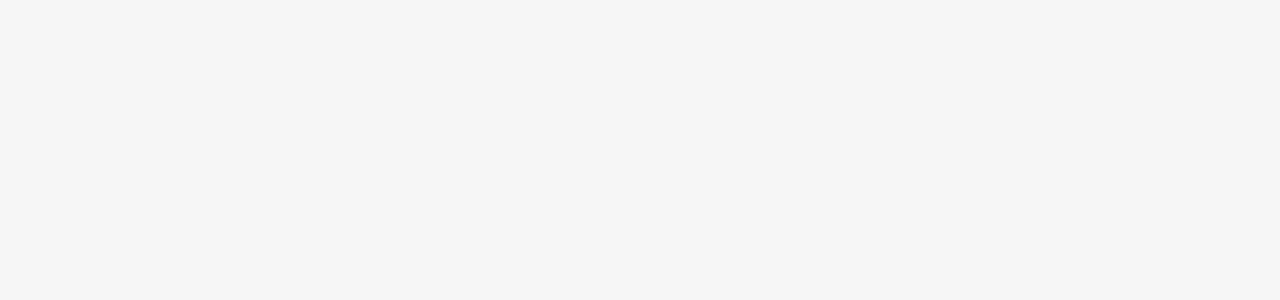
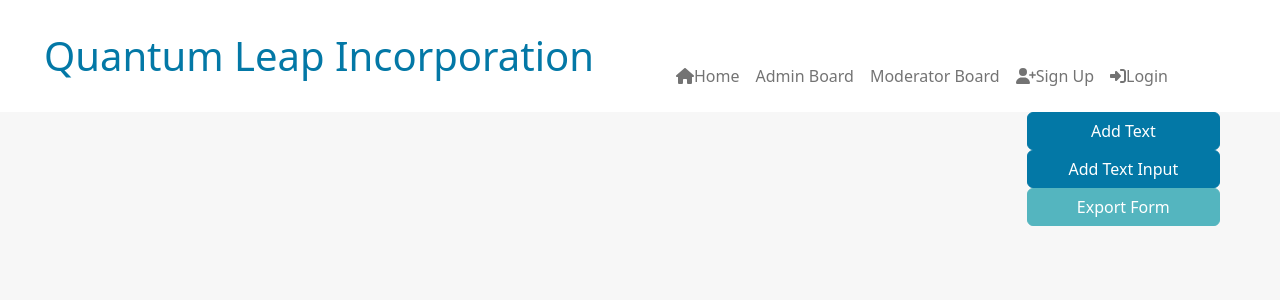
Before and after one commit to TeoSean00/Vendor_Form_Management_System_Frontend, a Vue app: page /formbuilder in a window 1280 px wide. Before the commit this address had no page. Shown: the top 300 px of the page. Built offline with nearby package versions, Linux system fonts and the light colour scheme; no server answers.

Commit message:
Attempt 1 at creating form

```diff
--- /dev/null
+++ b/src/components/FormComponent.vue
@@ -0,0 +1,20 @@
+<template>
+    <div v-if="type=='text'">
+        <input type="text" placeholder="Key in title"/>
+        <span>Input field here</span>
+    </div>
+
+</template>
+
+<script>
+    export default {
+        props: ["type"],
+        setup(props) {
+            console.log(props.title);
+            return {props, exportMe};
+        },
+    };
+    function exportMe(){
+        return "Fuck yuo";
+    }
+</script>
--- a/src/router/index.js
+++ b/src/router/index.js
@@ -1,7 +1,8 @@
 import { createRouter, createWebHistory } from "vue-router";
 import Login from "../views/Login.vue";
-import Home from "../views/Home.vue"
-import Register from "../views/Register.vue"
+import Home from "../views/Home.vue";
+import Register from "../views/Register.vue";
+import FormBuilder from "../views/FormBuilder.vue";
 
 
 const router = createRouter({
@@ -47,6 +48,11 @@ const router = createRouter({
       name: "user",
       component: () => import("../views/BoardUser.vue"),
     },
+    {
+      path: "/formbuilder",
+      name: "formbuilder",
+      component: FormBuilder,
+    },
     // {
     //   path: "/about",
     //   name: "about",
--- /dev/null
+++ b/src/views/FormBuilder.vue
@@ -0,0 +1,72 @@
+<template>
+    <Navbar/>
+    <div class="row mx-5">
+        <div class="col-10">
+            <div v-for="item in formItems" ref="formComponents">
+                <FormComponent :type="item" />
+            </div>
+        </div>
+
+        <div class="col-2">
+            <div class="row">
+                <button @click="addText" class="btn btn-main-blue">Add Text</button>
+                <button @click="addTextInput" class="btn btn-main-blue">Add Text Input</button>
+            </div>
+            <div class="row">
+                <button @click="test" class="btn btn-turqouise" >Export Form</button>
+            </div>
+        </div>
+
+    </div>
+
+</template>
+
+<script>
+import Navbar from "../components/Navbar.vue";
+import UserService from "../services/userService";
+import FormComponent from "../components/FormComponent.vue";
+import { ref } from "vue";
+
+export default {
+    components: {
+        Navbar,
+        FormComponent,
+    },
+    setup() {
+        var content = ref("");
+        UserService.getUserBoard().then(
+        (response) => {
+            content.value = response.data;
+        },
+        (error) => {
+            content.value =
+            (error.response && error.response.data) ||
+            error.message ||
+            error.toString();
+        }
+        );
+
+        const formItems = ref(["item1"]);
+        const formComponents = ref([null]);
+        return { content, formItems, addText, addTextInput, test, formComponents};
+    },
+};
+
+
+
+function addText(){
+    this.formItems.push("Sample Headers");
+};
+function addTextInput(){
+    this.formItems.push("text");
+};
+
+function test(){
+    console.log(this.formComponents);
+    console.log(typeof this.formComponents);
+    for (const components in this.formComponents){
+        console.log(this.formComponents[components]);
+    }
+
+}
+</script>
```
